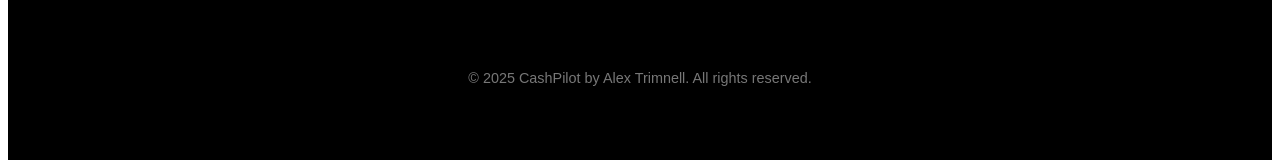
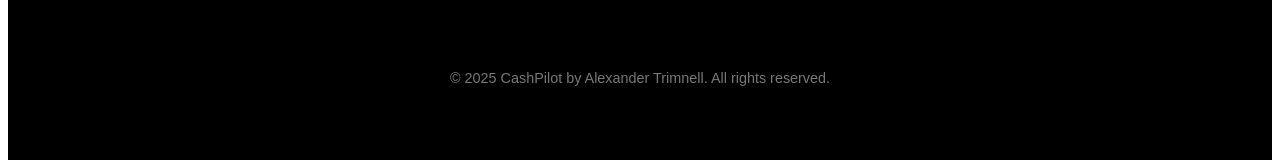
Before and after one commit to Alexander1-hash/CashPilot, a Next.js app: page / in a window 1280 px wide. Shown: the part 437-597 px from the top of the page. Built offline with nearby package versions, Linux system fonts and the light colour scheme.

Commit message:
Update index.js

```diff
--- a/pages/index.js
+++ b/pages/index.js
@@ -63,7 +63,7 @@ export default function Home() {
       </p>
 
       <footer style={{ marginTop: '4rem', fontSize: '0.9rem', color: '#777' }}>
-        © {new Date().getFullYear()} CashPilot by Alex Trimnell. All rights reserved.
+        © {new Date().getFullYear()} CashPilot by Alexander Trimnell. All rights reserved.
       </footer>
     </div>
   );
```
